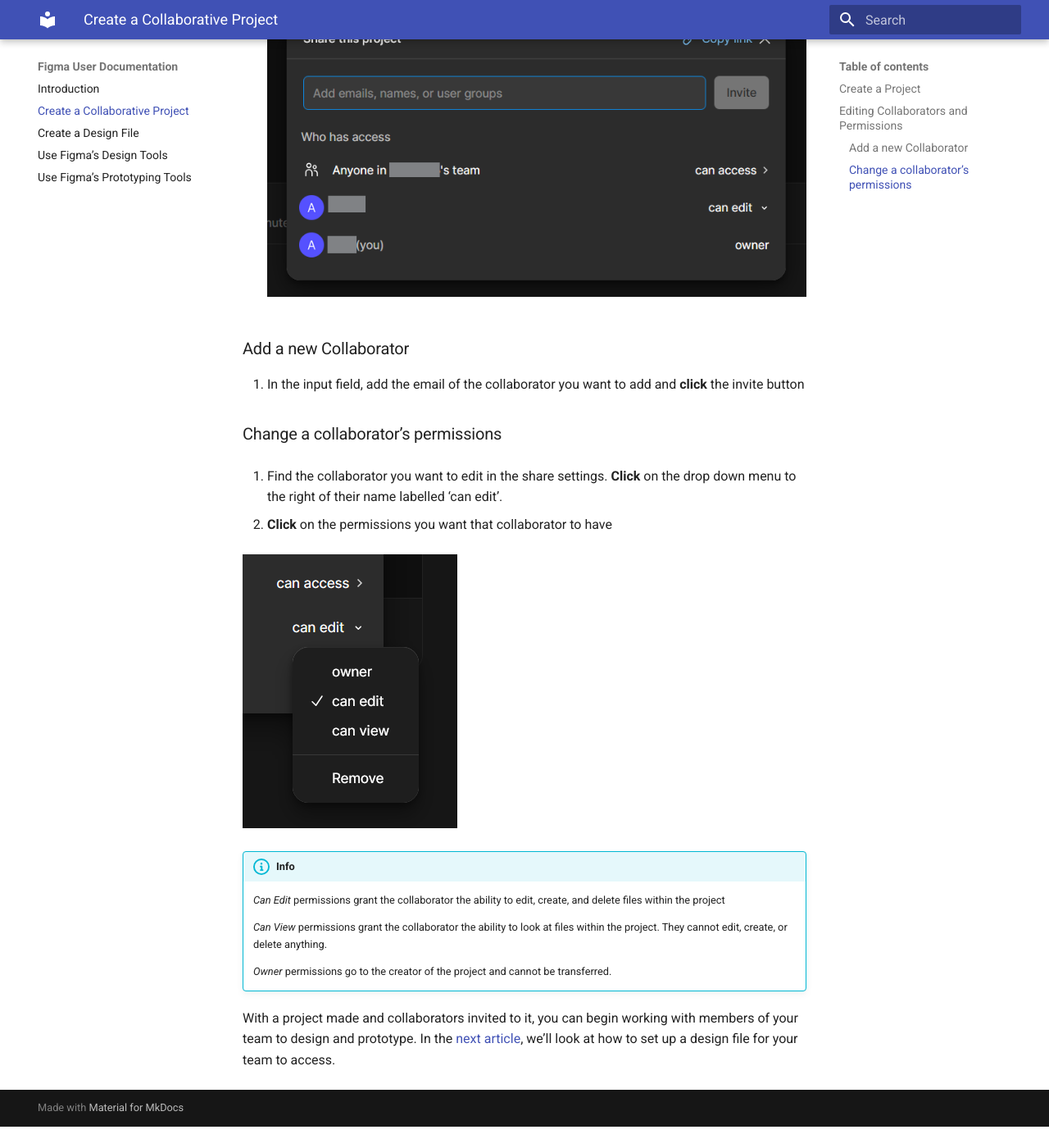
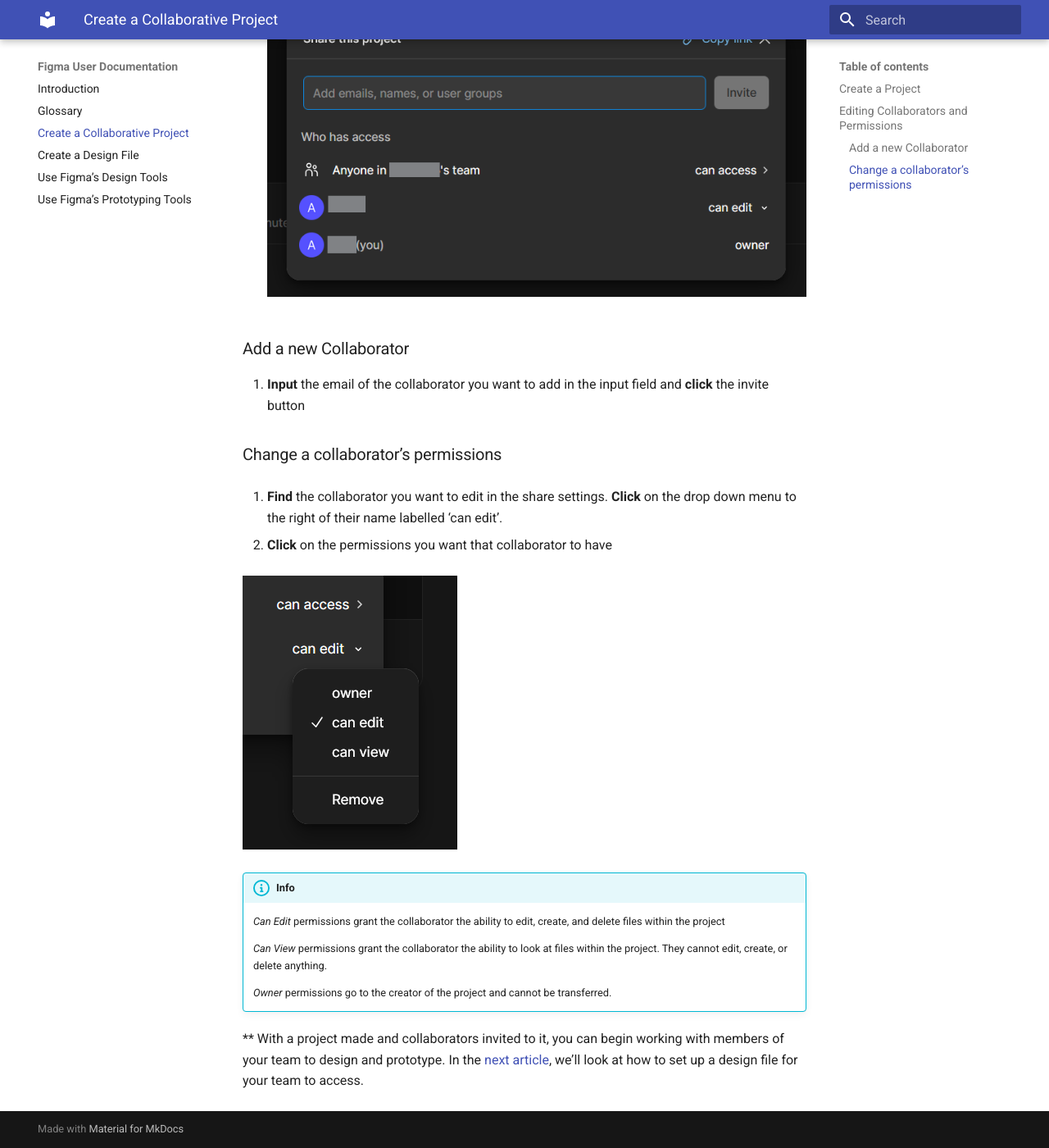
Before and after one commit to avkuda48/figmaUserDocs_avaAnna, an MkDocs documentation site: the page built from docs/task1.md, in a window 1280 px wide and 1400 px high, scrolled down 1687 px. Shown: the whole window at 82% size. Built offline with MkDocs 1.6.1 and Material for MkDocs 9.7.7, drawn with Linux system fonts in a browser that asks for light colours; before the commit the page ends 3061 px from its top, so only the background shows below that; some of the changed text lies outside the part shown.

Commit message:
Reformatted instructions, adjusted formatting and wording, realized this is the wrong branch, not caring

```diff
--- a/docs/task1.md
+++ b/docs/task1.md
@@ -6,23 +6,23 @@
 
 Before we can add collaborators, we need a project to add them to. A project is a collection of all your collaborative files, which can be accessed, created and/or deleted by any of the collaborators you add.
 
-1.  Navigate to the top left panel of Figma’s homepage and **click** all projects.
+1.  **Navigate** to the top left panel of Figma’s homepage and **click** all projects.
 
     ![homepage menu with links to pages entitled drafts, all projects, resources, and trash](imgs/task1-1-allProjsMenu.png)
 
-2.  Navigate to the top right corner and **click** the blue project button.
+2.  **Navigate** to the top right corner and **click** the blue project button.
 
     This should trigger a popup and a series of text inputs to name your project and add collaborators.
 
     ![blue button to create a new project](imgs/task1-2-createFileButton.png)
 
-3.  Name your project
+3.  **Name** your project
 
     !!! info
 
         Your collaborators will be able to see your project name when you send them the invitation to join, so be sure to name it something they will recognize.
 
-4.  Add the emails of your collaborators
+4.  **Input** the emails of your collaborators
 
     !!! warning
 
@@ -32,7 +32,7 @@
 
 If you want to add a new collaborator or change an existing collaborator’s permissions, you can do that in the ‘share’ settings.
 
-1. In the project, navigate to top right corner and **click** the grey share button.
+1. **Navigate** to top right corner in the project and **click** the grey share button.
 
     ![share button to the right of blue create button](imgs/task1-3-shareButton.png)
 
@@ -42,11 +42,11 @@
 
 ### Add a new Collaborator
 
-1. In the input field, add the email of the collaborator you want to add and **click** the invite button
+1. **Input** the email of the collaborator you want to add in the input field and **click** the invite button
 
 ### Change a collaborator’s permissions
 
-1. Find the collaborator you want to edit in the share settings. **Click** on the drop down menu to the right of their name labelled ‘can edit’.
+1. **Find** the collaborator you want to edit in the share settings. **Click** on the drop down menu to the right of their name labelled ‘can edit’.
 
 2. **Click** on the permissions you want that collaborator to have
 
@@ -60,4 +60,5 @@
 
     *Owner* permissions go to the creator of the project and cannot be transferred.
 
+\*\*
 With a project made and collaborators invited to it, you can begin working with members of your team to design and prototype. In the [next article](task2.md), we’ll look at how to set up a design file for your team to access.
```
Also changed, not shown: docs/glossary.md (added, +9 -0 lines), docs/task2.md (+6 -6 lines), docs/task3.md (+10 -10 lines), docs/task4.md (+13 -13 lines).
